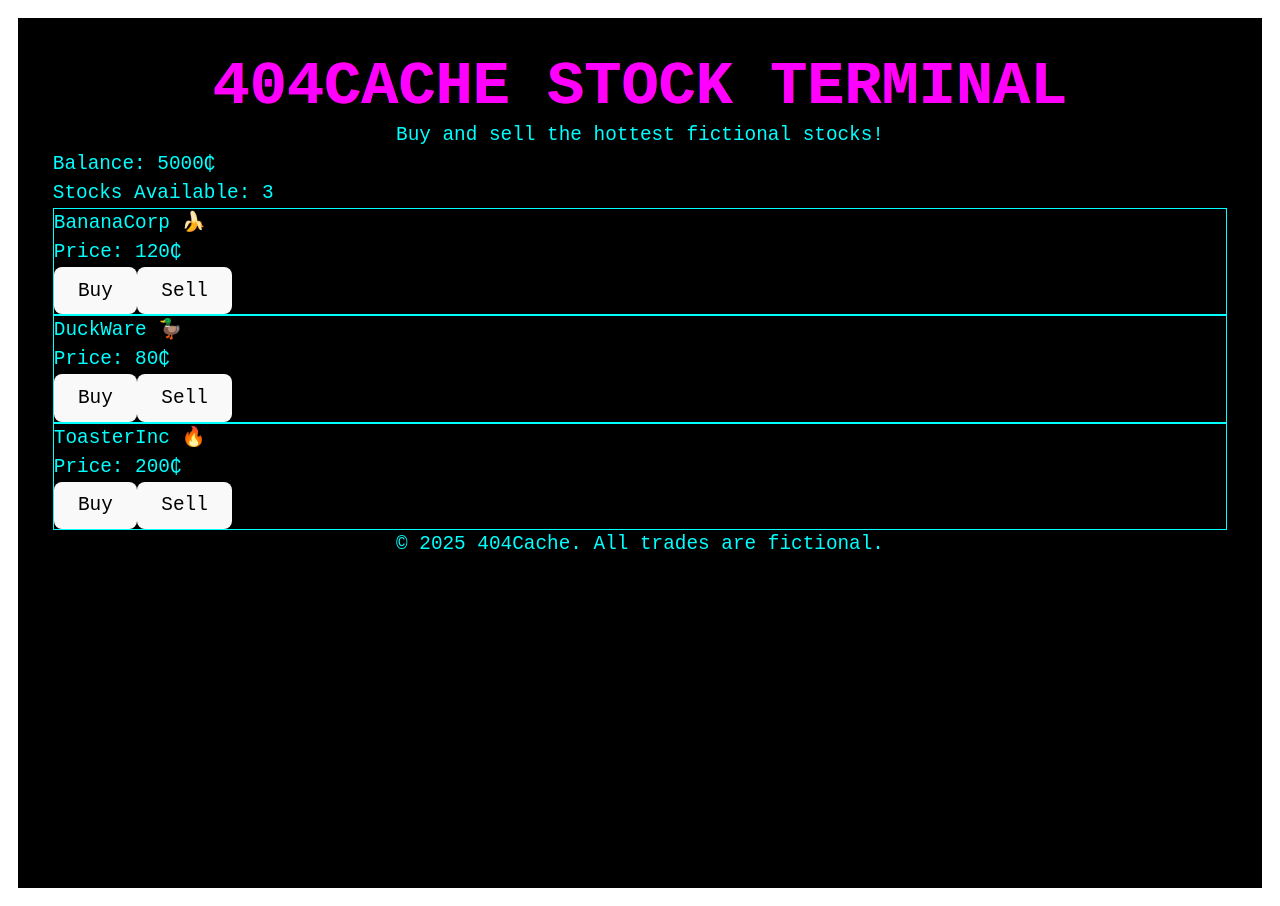
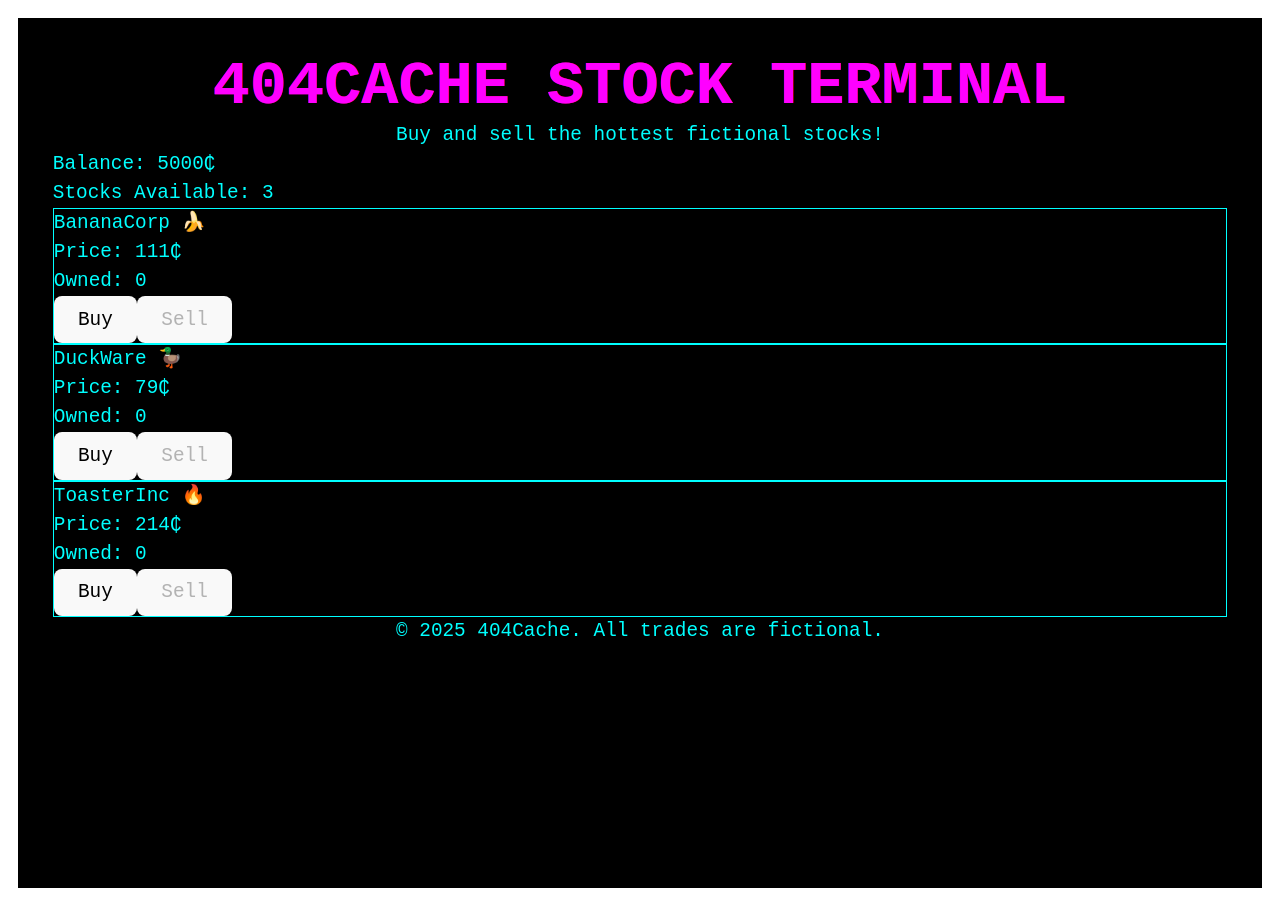
Before and after one commit to uxillary/404cache, a React (Vite) app: page / in a window 1280 px wide. Built offline with nearby package versions, Linux system fonts and the light colour scheme.

Commit message:
Update README with project info

```diff
--- a/src/App.jsx
+++ b/src/App.jsx
@@ -1,4 +1,4 @@
-import { useState } from 'react';
+import { useState, useEffect } from 'react';
 import BalanceDisplay from './components/BalanceDisplay';
 import StockList from './components/StockList';
 import StockCount from './components/StockCount';
@@ -8,22 +8,42 @@ import './index.css';
 
 function App() {
   const [balance, setBalance] = useState(5000);
-  const [stocks] = useState([
+  const [portfolio, setPortfolio] = useState({});
+  const [stocks, setStocks] = useState([
     { name: 'BananaCorp 🍌', price: 120 },
     { name: 'DuckWare 🦆', price: 80 },
     { name: 'ToasterInc 🔥', price: 200 },
   ]);
 
+  const updateStockPrices = () => {
+    setStocks((prev) =>
+      prev.map((stock) => {
+        const changePct = (Math.random() - 0.5) * 0.2; // -10% to +10%
+        const newPrice = Math.max(1, Math.round(stock.price * (1 + changePct)));
+        return { ...stock, price: newPrice };
+      })
+    );
+  };
+
+  useEffect(() => {
+    const id = setInterval(updateStockPrices, 5000);
+    return () => clearInterval(id);
+  }, []);
+
   const handleBuy = (stockName) => {
     const stock = stocks.find((s) => s.name === stockName);
     if (balance >= stock.price) {
-      setBalance(balance - stock.price);
+      setBalance((b) => b - stock.price);
+      setPortfolio((p) => ({ ...p, [stockName]: (p[stockName] || 0) + 1 }));
     }
   };
 
   const handleSell = (stockName) => {
-    const stock = stocks.find((s) => s.name === stockName);
-    setBalance(balance + stock.price);
+    if (portfolio[stockName] > 0) {
+      const stock = stocks.find((s) => s.name === stockName);
+      setBalance((b) => b + stock.price);
+      setPortfolio((p) => ({ ...p, [stockName]: p[stockName] - 1 }));
+    }
   };
 
   return (
@@ -32,7 +52,12 @@ function App() {
         <Header />
         <BalanceDisplay balance={balance} />
         <StockCount count={stocks.length} />
-        <StockList stocks={stocks} onBuy={handleBuy} onSell={handleSell} />
+        <StockList
+          stocks={stocks}
+          portfolio={portfolio}
+          onBuy={handleBuy}
+          onSell={handleSell}
+        />
         <Footer />
       </div>
     </div>
--- a/src/components/StockCard.jsx
+++ b/src/components/StockCard.jsx
@@ -1,15 +1,20 @@
-function StockCard({ stock, onBuy, onSell }) {
+function StockCard({ stock, owned, onBuy, onSell }) {
   return (
     <div className="bg-black border border-green-500 p-4 mb-4 flex flex-col sm:flex-row justify-between items-start sm:items-center font-mono">
       <div>
         <div className="text-green-300 text-lg">{stock.name}</div>
         <div className="text-blue-300">Price: {stock.price}₵</div>
+        <div className="text-yellow-300">Owned: {owned}</div>
       </div>
       <div className="flex gap-2 mt-4 sm:mt-0">
         <button onClick={() => onBuy(stock.name)} className="bg-green-700 hover:bg-green-900 text-white px-3 py-1 rounded">
           Buy
         </button>
-        <button onClick={() => onSell(stock.name)} className="bg-red-700 hover:bg-red-900 text-white px-3 py-1 rounded">
+        <button
+          onClick={() => onSell(stock.name)}
+          className="bg-red-700 hover:bg-red-900 text-white px-3 py-1 rounded"
+          disabled={owned === 0}
+        >
           Sell
         </button>
       </div>
--- a/src/components/StockList.jsx
+++ b/src/components/StockList.jsx
@@ -1,10 +1,16 @@
 import StockCard from './StockCard';
 
-function StockList({ stocks, onBuy, onSell }) {
+function StockList({ stocks, portfolio, onBuy, onSell }) {
   return (
     <div>
       {stocks.map((stock) => (
-        <StockCard key={stock.name} stock={stock} onBuy={onBuy} onSell={onSell} />
+        <StockCard
+          key={stock.name}
+          stock={stock}
+          owned={portfolio[stock.name] || 0}
+          onBuy={onBuy}
+          onSell={onSell}
+        />
       ))}
     </div>
   );
```
Also changed, not shown: 1 other file (tests, documents, lock files or other folders).
